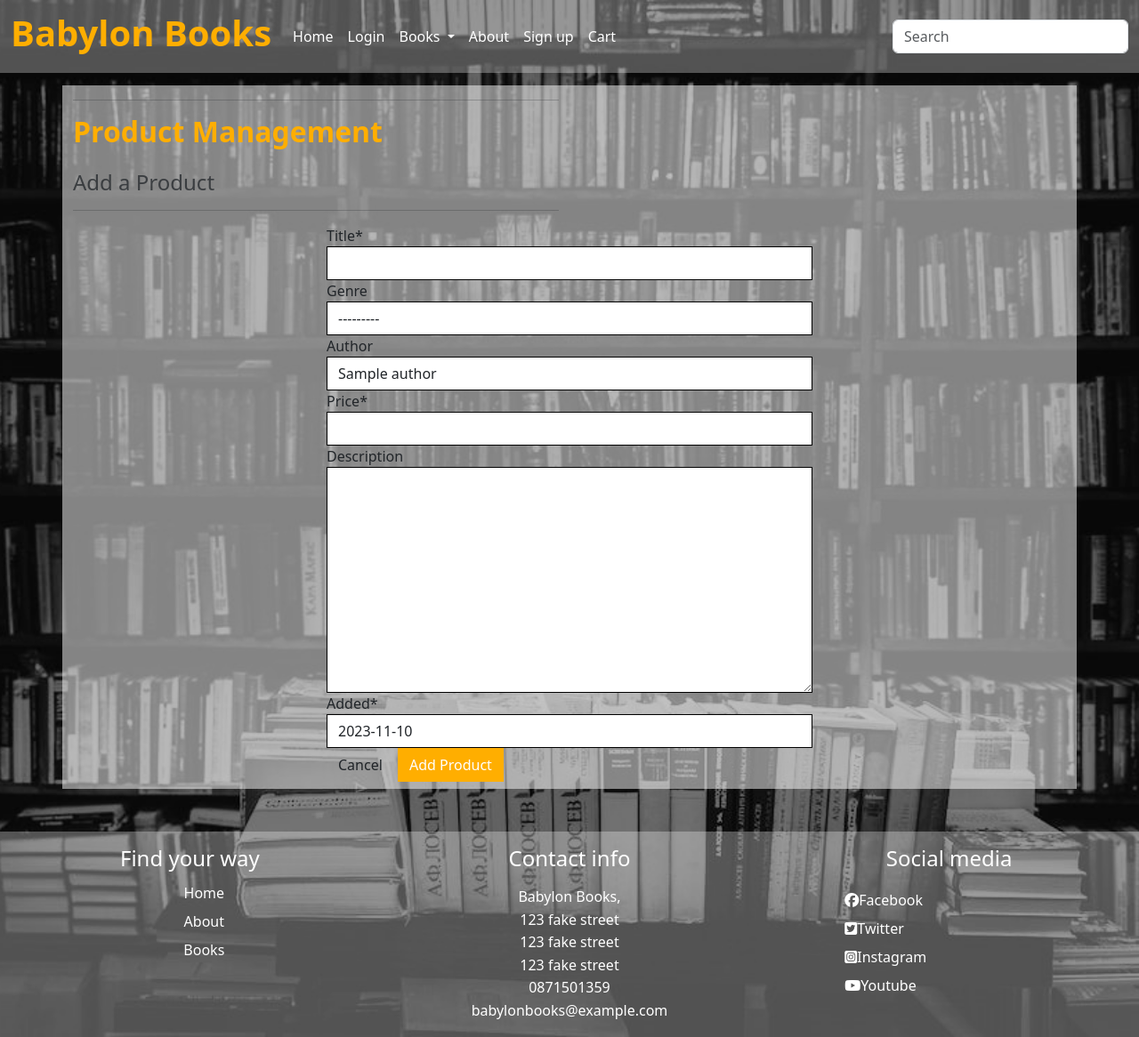
After one commit to gazamcnulty/pp5-babylon-books, a Django app: page /add_product/ in a window 1280 px wide. The commit adds this page. Shown: the whole page at 89% size. Run offline with Django 3.2, Linux system fonts and the light colour scheme; tables that the repository leaves empty hold one stand-in row (values such as "Sample post"); some libraries are stand-ins or nearby versions.

Commit message:
added productform, added add_product view/url/template, enabled products to be added by superuser

```diff
--- /dev/null
+++ b/babylon_books_app/forms.py
@@ -0,0 +1,18 @@
+from django import forms
+from .models import Book, Author
+
+
+class ProductForm(forms.ModelForm):
+
+    class Meta:
+        model = Book
+        fields = ('title','genre','author', 'price', 'description', 'added')
+
+    def __init__(self, *args, **kwargs):
+        super().__init__(*args, **kwargs)
+        authors = Author.objects.all()
+        names = [(a.id, a.get_name()) for a in authors]
+
+        self.fields['author'].choices = names
+        for field_name, field in self.fields.items():
+            field.widget.attrs['class'] = 'border-black rounded-0'
--- a/babylon_books_app/models.py
+++ b/babylon_books_app/models.py
@@ -1,3 +1,4 @@
+import datetime
 from django.db import models
 from django.contrib.auth.models import User
 from django.urls import reverse
@@ -11,6 +12,9 @@ class Author(models.Model):
         'Book', on_delete=models.SET_NULL, related_name="books_written", null=True, blank=True)
 
     def __str__(self):
+        return self.name
+
+    def get_name(self):
         return self.name
 
 
@@ -29,7 +33,7 @@ class Book(models.Model):
         Genre, on_delete=models.SET_NULL, related_name="genre", null=True, blank=True)
     description = models.TextField(blank=True)
     price = models.DecimalField(max_digits=6, decimal_places=2)
-    added = models.DateField()
+    added = models.DateField(default=datetime.date.today)
     image_url = models.URLField(max_length=1024, null=True, blank=True)
     image = models.ImageField(null=True, blank=True)
     sku = models.CharField(max_length=254, null=True, blank=True)
--- a/babylon_books_app/urls.py
+++ b/babylon_books_app/urls.py
@@ -14,6 +14,7 @@ urlpatterns = [
     path('bag/', views.bag, name='bag'),
     path('add_to_bag<item_id>/', views.add_to_bag, name='add_to_bag'),
     path('adjust_bag<item_id>/', views.adjust_bag, name='adjust_bag'),
-    path('remove/<item_id>/', views.remove, name='remove')
+    path('remove/<item_id>/', views.remove, name='remove'),
+    path('add_product/', views.add_product, name='add_product')
 
 ]
--- a/babylon_books_app/views.py
+++ b/babylon_books_app/views.py
@@ -9,6 +9,7 @@ from django.db.models import Q
 from django.core.paginator import Paginator
 from django.views.generic import ListView
 from . import views
+from .forms import ProductForm
 from .models import Author , Book , Genre
 
 # Create your views here.
@@ -81,6 +82,25 @@ def book_detail(request, book_id):
         'author':author,
     }
     return render(request, 'book_detail.html', context)
+
+
+def add_product(request):
+    if request.method == 'POST':
+        form = ProductForm(request.POST, request.FILES)
+        if form.is_valid():
+            form.save()
+            messages.success(request, 'Successfully added product!')
+            return redirect(reverse('add_product'))
+        else:
+            messages.error(request, 'Failed to add product. Please ensure the form is valid.')
+    else:
+        form = ProductForm()
+    template = 'add_product.html'
+    context = {
+        'form': form,
+    }
+
+    return render(request, template, context)
 
 
 
--- /dev/null
+++ b/templates/add_product.html
@@ -0,0 +1,29 @@
+{% extends "base.html" %}
+{% load static %}
+
+{% block content %}
+    <div class="overlay"></div>
+    <div class="container book_tile">
+        <div class="row">
+            <div class="col-12 col-md-6">
+                <hr>
+                <h2 class="logo-font mb-4">Product Management</h2>
+                <h4 class="text-muted">Add a Product</h4>
+                <hr>
+            </div>
+        </div>
+
+        <div class="row">
+            <div class="col-8 mx-auto col-md-6">
+                <form method="POST" action="{% url 'add_product' %}" class="form mb-2" enctype="multipart/form-data">
+                    {% csrf_token %}
+                    {{ form | crispy }}
+                    <div class="text-right">
+                        <a class="btn btn-outline-black rounded-0" href="{% url 'books' %}">Cancel</a>
+                        <button class="btn btn-black rounded-0" type="submit">Add Product</button>
+                    </div>
+                </form>
+            </div>
+        </div>
+    </div>
+{% endblock %}
--- a/templates/navbar.html
+++ b/templates/navbar.html
@@ -36,7 +36,7 @@
           </li>
           {% if request.user.is_superuser %}
           <li class="nav-item">
-            <a class="nav-link" href="">Manage-shop</a>
+            <a class="nav-link" href="{% url 'add_product' %}">Manage-shop</a>
           </li>
           {% endif %}
           {% if request.user.is_authenticated %}
```
Also changed, not shown: babylon_books_app/migrations/0009_alter_book_added.py (added).
